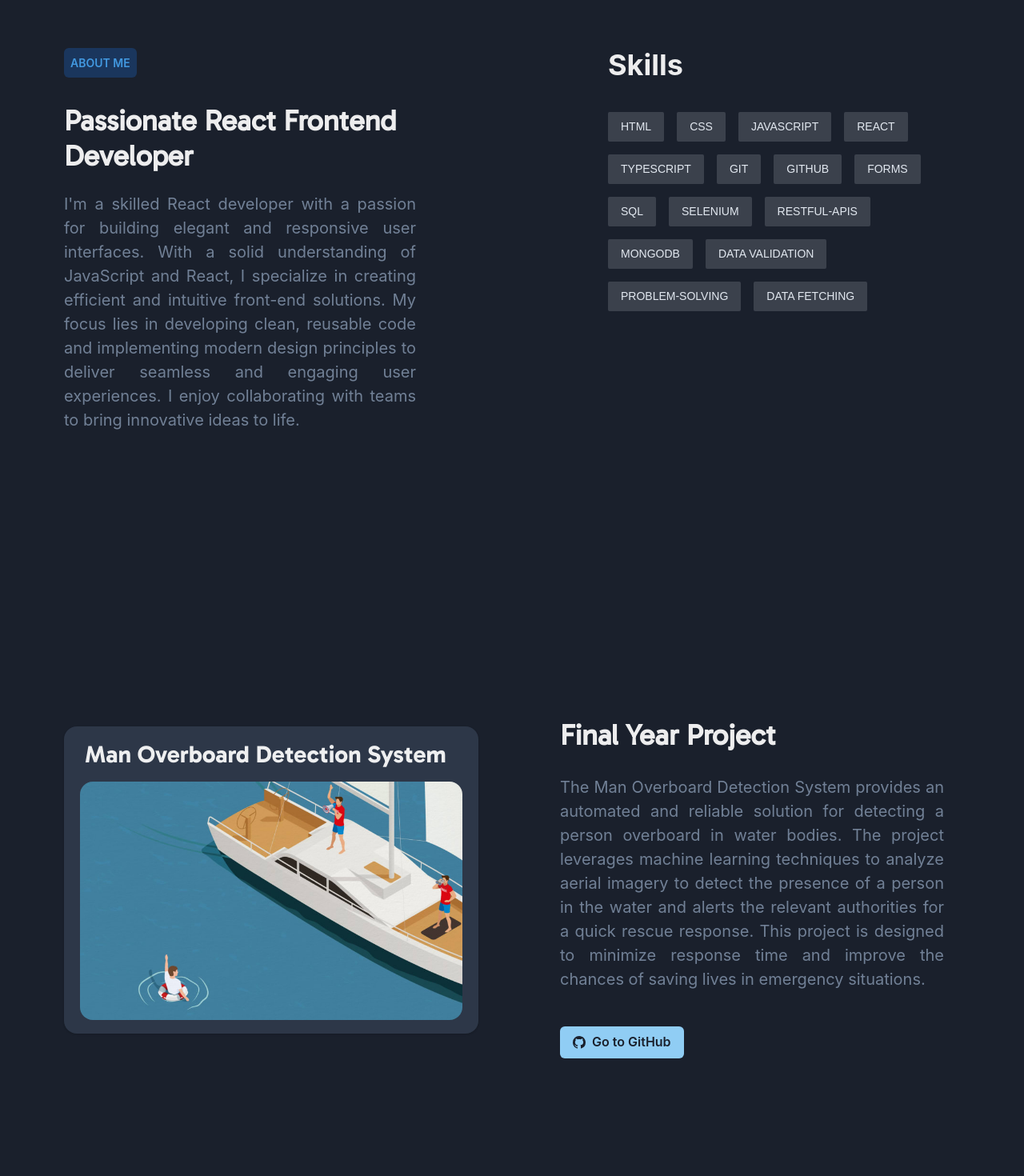
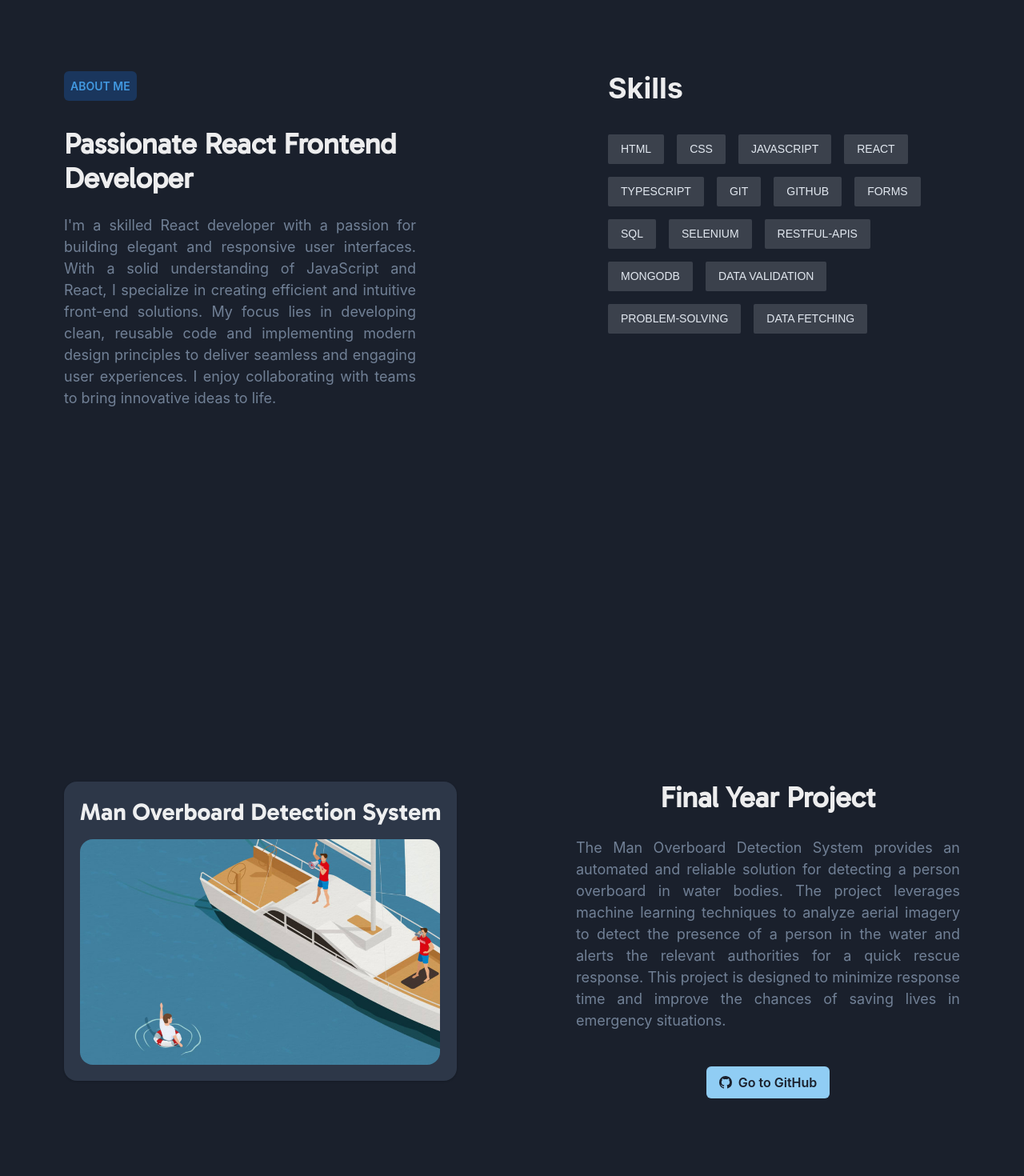
Before and after one commit to AHarry7/Personal-Portfolio, a React (Vite) app: page / in a window 1280 px wide. Shown: the part 920-2390 px from the top of the page at 80% size. Built offline with nearby package versions, Linux system fonts and the light colour scheme.

Commit message:
responsive setting

```diff
--- a/src/components/BadgeList/BadgeHeading.tsx
+++ b/src/components/BadgeList/BadgeHeading.tsx
@@ -12,7 +12,7 @@ const BadgeHeading = ({ heading }: Props) => {
       fontSize={"sm"}
       bg={useColorModeValue("blue.50", "blue.900")}
       p={2}
-      alignSelf={"flex-start"}
+      alignSelf={{ base: "flex-start", lg: "center", xl: "flex-start" }}
       rounded={"md"}
     >
       {heading}
--- a/src/components/BadgeList/BadgeList.tsx
+++ b/src/components/BadgeList/BadgeList.tsx
@@ -13,7 +13,12 @@ const BadgeList = ({ heading, list }: Props) => {
         {heading}
       </Heading>
 
-      <Wrap direction="row" spacing={4}>
+      <Wrap
+        direction="row"
+        spacing={4}
+        justify={{ lg: "center", xl: "start" }}
+        paddingInline={{ lg: 20, xl: 0 }}
+      >
         {list.map((item) => (
           <Badge
             key={item}
--- a/src/components/Feature/FeatureCard.tsx
+++ b/src/components/Feature/FeatureCard.tsx
@@ -15,8 +15,8 @@ const TitleCard = ({ children, imageSrc }: Props) => {
       align="center"
       variant="elevated"
       borderRadius={"2xl"}
-      maxW={{ base: "lg", lg: "420px", xl: "max" }}
-      maxHeight={{ lg: "md", xl: "sm", "2xl": "max" }}
+      maxW={{ base: "lg", xl: "max" }}
+      maxHeight={{ lg: "md", "2xl": "max" }}
     >
       <CardBody textAlign={"center"}>
         <Stack align={"center"} mb={2} maxW={"29rem"}>
@@ -30,7 +30,7 @@ const TitleCard = ({ children, imageSrc }: Props) => {
           borderRadius={"2xl"}
           maxW={{ xl: "sm", xxl: "xl" }}
           src={imageSrc}
-          width={{ xl: "478px" }}
+          width={{ xl: "450px" }}
           alt={imageSrc}
         />
       </CardBody>
--- a/src/components/Feature/FeatureContent.tsx
+++ b/src/components/Feature/FeatureContent.tsx
@@ -13,7 +13,6 @@ const Content = ({ heading, children, applyMargin }: Props) => {
       <Heading
         fontSize={{ base: "3xl", lg: "4xl", "2xl": "5xl" }}
         fontFamily="Gabarito-regular"
-        maxW={{ lg: "70rem" }}
         fontWeight={"bold"}
       >
         {heading}
@@ -22,9 +21,10 @@ const Content = ({ heading, children, applyMargin }: Props) => {
       <Text
         mt={applyMargin ? 7 : 0}
         color={"gray.500"}
-        textAlign={"justify"}
-        fontSize={{ base: "sm", md: "md", lg: "xl" }}
-        maxW={{ base: "max", lg: "30rem" }}
+        paddingInline={{ lg: 20, xl: 0 }}
+        textAlign={{ base: "justify" }}
+        fontSize={{ base: "sm", md: "md", lg: "lg" }}
+        maxW={{ base: "max", lg: "53rem", xl: "30rem" }}
       >
         {children}
       </Text>
--- a/src/components/Feature/FeatureSection.tsx
+++ b/src/components/Feature/FeatureSection.tsx
@@ -10,6 +10,7 @@ interface Props {
   contentHeading: string;
   children: ReactNode;
   imgSrc: string;
+  githubLink: string;
 }
 
 const FeatureSection = ({
@@ -17,6 +18,7 @@ const FeatureSection = ({
   contentHeading,
   children,
   imgSrc,
+  githubLink,
 }: Props) => {
   return (
     <>
@@ -33,24 +35,21 @@ const FeatureSection = ({
       >
         <Flex
           minW={"100%"}
-          display={{ base: "block", sm: "flex", md: "flex", lg: "flex" }}
-          flexDirection={{ base: "column", lg: "row" }}
+          display={{ base: "block", sm: "flex" }}
+          flexDirection={{ base: "column", xl: "row" }}
           alignItems={"center"}
+          pt={{ base: 5, xl: 0 }}
           justifyContent={"space-between"}
         >
           <TitleCard imageSrc={imgSrc}>{cardTitle}</TitleCard>
 
-          <Box
-            pt={5}
-            textAlign={{ base: "center", lg: "start" }}
-            pr={{ lg: 5 }}
-          >
+          <Box pt={{ base: 5, lg: 10, xl: 5 }} textAlign={{ base: "center" }}>
             <FeatureContent heading={contentHeading} applyMargin={true}>
               {children}
             </FeatureContent>
 
             <IconLinkButton
-              href="https://github.com/AHarry7/MOB-Detection"
+              href={`https://github.com/AHarry7/${githubLink}`}
               color={"blue"}
               icon={<VscGithubInverted />}
             >
--- a/src/pages/About/About.tsx
+++ b/src/pages/About/About.tsx
@@ -29,13 +29,16 @@ export default function SplitWithImage() {
       maxW={"container.xl"}
       minHeight="100vh"
       alignItems="center"
+      display={"flex"}
       justifyContent="center"
+      alignContent={"center"}
       pt={{ base: 16, lg: 14 }}
       px={{ base: 7, md: 4 }}
     >
       <SimpleGrid
-        columns={{ base: 1, lg: 2 }}
-        spacing={{ base: 7, md: 10, lg: 60 }}
+        columns={{ base: 1, xl: 2 }}
+        spacing={{ base: 7, md: 10, xl: 60 }}
+        textAlign={{ lg: "center", xl: "start" }}
       >
         <Stack spacing={4}>
           <BadgeHeading heading="About Me" />
--- a/src/pages/Projects/Projects.tsx
+++ b/src/pages/Projects/Projects.tsx
@@ -1,14 +1,16 @@
 import { Box } from "@chakra-ui/react";
 import ProjectSection from "../../components/Feature/FeatureSection";
 import mob from "../../assets/mob.jpeg";
+import gameHub from "../../assets/game-hub.png";
 
 const Projects = () => {
   return (
-    <Box>
+    <Box pt={16}>
       <ProjectSection
         cardTitle="Man Overboard Detection System"
         contentHeading="Final Year Project"
         imgSrc={mob}
+        githubLink="MOB-Detection"
       >
         The Man Overboard Detection System provides an automated and reliable
         solution for detecting a person overboard in water bodies. The project
@@ -18,6 +20,23 @@ const Projects = () => {
         minimize response time and improve the chances of saving lives in
         emergency situations.
       </ProjectSection>
+
+      <ProjectSection
+        cardTitle="Game Hub"
+        contentHeading="Hobby Project"
+        imgSrc={gameHub}
+        githubLink="Game-Hub"
+      >
+        Game Hub is a captivating hobby project that mirrors the essence of
+        rawg.io, presenting a lighter version. This platform revolves around
+        diverse gaming experiences, allowing users to explore an array of games
+        across genres. The left sidebar offers a quick filter mechanism,
+        enabling users to navigate through various categories effortlessly.
+        Additionally, users can refine their searches based on preferred
+        platforms like PC, Android, and PlayStation. It is dark mode compatible
+        with a robust search feature making it user-friendly and immersive
+        gateway to the world of gaming.
+      </ProjectSection>
     </Box>
   );
 };
```
Also changed, not shown: src/assets/game-hub.png (added).
